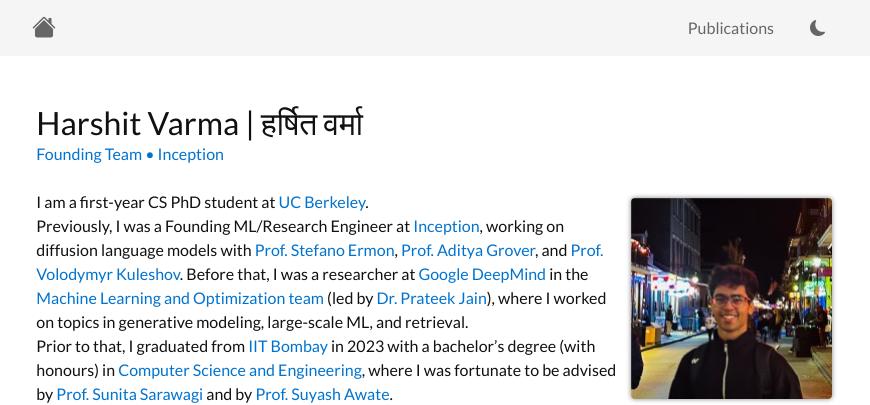
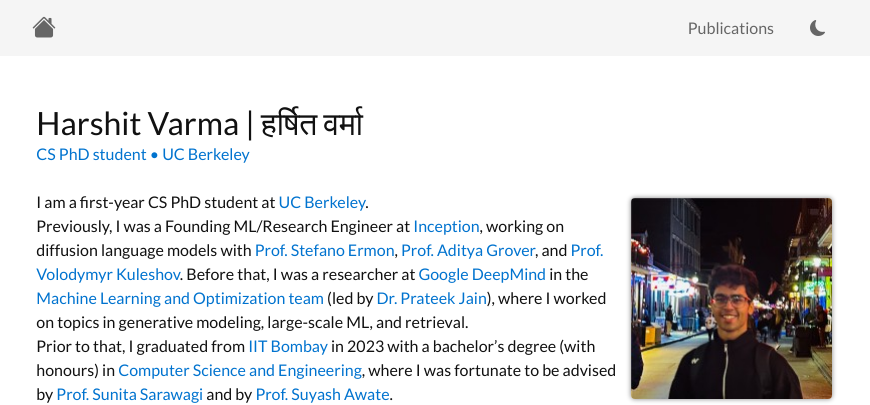
Before and after one commit to hrshtv/hrshtv.github.io, a Jekyll site: the page built from index.html, in a window 1280 px wide and 900 px high. Shown: the top 405 px of the window, without its empty margins (202-1072 px from the left). Built offline with Jekyll 4.4.1, drawn with Linux system fonts in a browser that asks for light colours; nearby versions of some CDN libraries.

Commit message:
Update founding team information in about_wrapper.html

```diff
--- a/_includes/about_wrapper.html
+++ b/_includes/about_wrapper.html
@@ -10,11 +10,11 @@
 
             <div class="font-weight-light m-0 p-0">
                 <b>
-                <span class="highlight">Founding Team<span>
+                <span class="highlight">CS PhD student<span>
                 &bull;
 
-                    <a href="https://www.inceptionlabs.ai/" target="_blank" class="m-0 p-0">
-                        Inception
+                    <a href="https://eecs.berkeley.edu/" target="_blank" class="m-0 p-0">
+                        UC Berkeley
                     </a>
                 </b>
 
```
